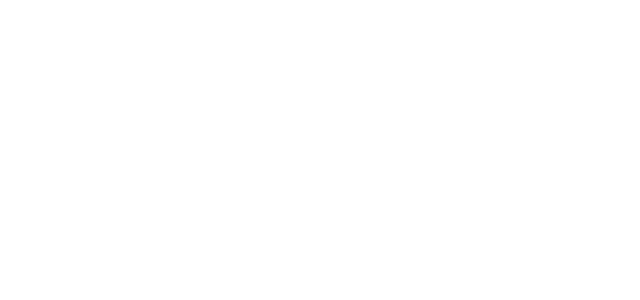
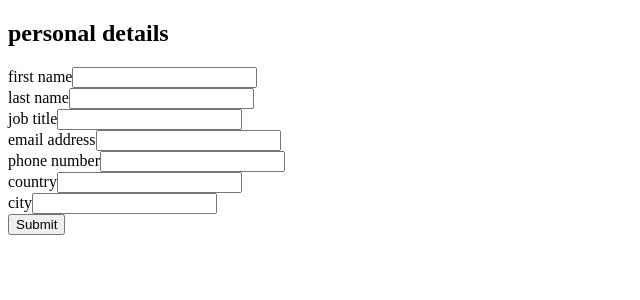
Before and after one commit to black-RAM/resume-recon, a React (Vite) app: page / in a window 1280 px wide. Shown: the top 300 px of the page, without its empty margins (0-640 px from the left). Built offline with nearby package versions, Linux system fonts and the light colour scheme.

Commit message:
input fields for personal details

```diff
--- a/src/App.tsx
+++ b/src/App.tsx
@@ -1,29 +1,55 @@
 import React from "react"
 import { useImmer } from "use-immer"
 
-type InputProps = {
-  handler: React.Dispatch<React.SetStateAction<object>>
-  data: object
+interface DataField {
+  [key: string]: string
 }
 
-const Input: React.FC<InputProps> = ({data, handler}) => {
-  return <form></form>
+interface DataForm {
+  [key: string]: DataField
 }
 
 const ResumeBuilder = () => {
-  const [data, setDate] = useImmer({
+  const [data, setData] = useImmer<DataForm>({
     "personal details": {
       "first name": "",
       "last name": "",
       "job title": "",
       "email address": "",
-      "phone number": 0,
+      "phone number": "",
       "country": "",
       "city": ""
     }
   })
 
-  return <></>
+  return (
+    <form>
+      {Object.entries(data).map(([section, fields], index) => {
+        return (
+          <div key={index}>
+            <h2>{section}</h2>
+            {Object.entries(fields).map(([key, value], index) => {
+              return (
+                <div key={index}>
+                  <label htmlFor={key}>{key}</label>
+                  <input
+                  type="text"
+                  id={key}
+                  value={value}
+                  onChange={(e) =>
+                    setData(draft => {
+                      draft[section][key] = e.target.value
+                    })
+                    } />
+                </div>
+              )
+            })}
+          </div>
+        )
+      })}
+      <button type="submit">Submit</button>
+    </form>
+  )
 }
 
 export default ResumeBuilder
--- a/src/main.jsx
+++ b/src/main.jsx
@@ -1,6 +1,6 @@
 import React from 'react'
 import ReactDOM from 'react-dom/client'
-import App from './App.jsx'
+import App from './App.tsx'
 
 ReactDOM.createRoot(document.getElementById('root')).render(
   <React.StrictMode>
--- a/tsconfig.json
+++ b/tsconfig.json
@@ -1,6 +1,7 @@
 {
   "compilerOptions": {
     "target": "es5",
+    "lib": ["es2017", "dom"],
     "module": "esnext",
     "jsx": "react",
     "strict": true,
```
